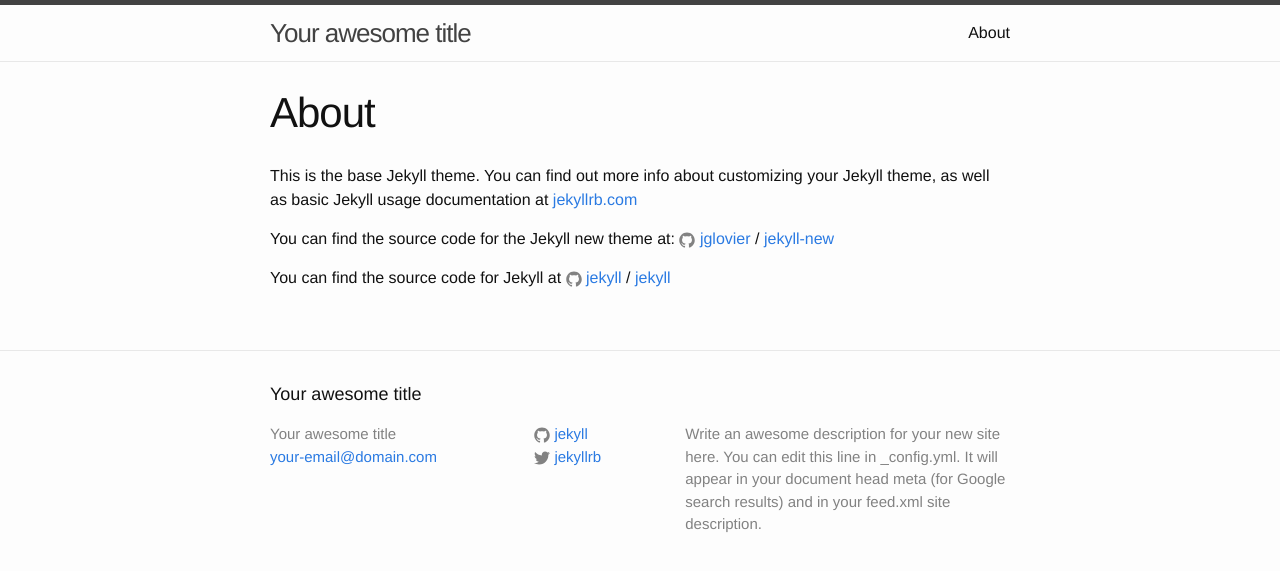
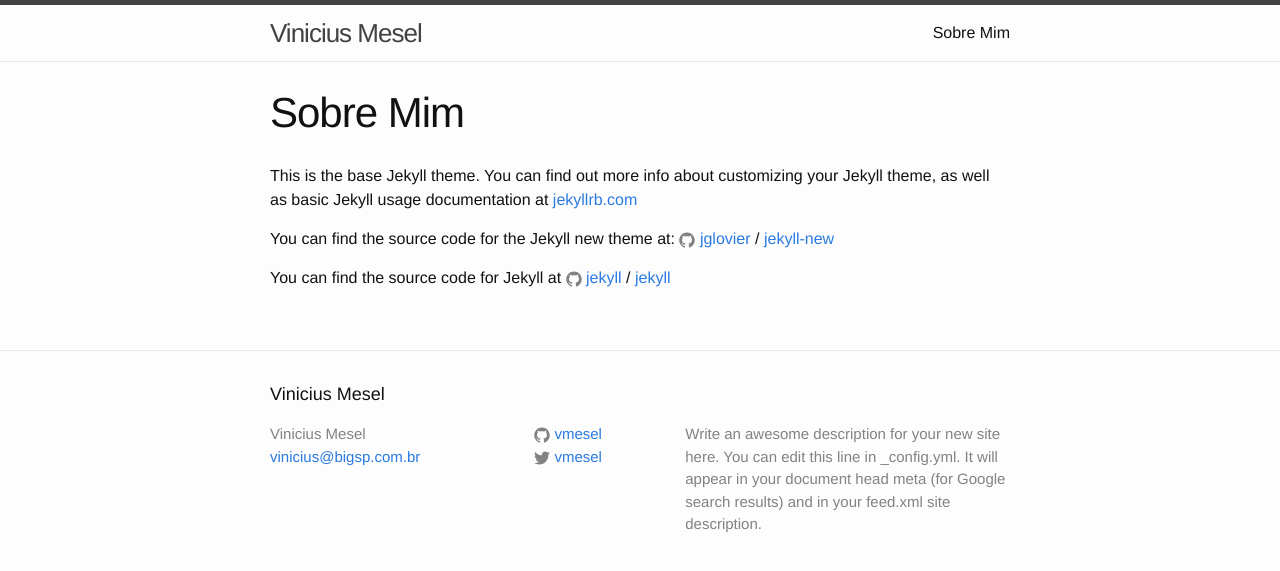
Before and after one commit to vmesel/vmesel.github.io, a Jekyll site: the page built from about.md, in a window 1280 px wide. Shown: the top 571 px of the page. Built offline with Jekyll 4.4.1, drawn with Linux system fonts in a browser that asks for light colours.

Commit message:
New Info

```diff
--- a/_config.yml
+++ b/_config.yml
@@ -6,16 +6,16 @@
 # 'jekyll serve'. If you change this file, please restart the server process.
 
 # Site settings
-title: Your awesome title
-email: your-email@domain.com
+title: Vinicius Mesel
+email: vinicius@bigsp.com.br
 description: > # this means to ignore newlines until "baseurl:"
   Write an awesome description for your new site here. You can edit this
   line in _config.yml. It will appear in your document head meta (for
   Google search results) and in your feed.xml site description.
 baseurl: "" # the subpath of your site, e.g. /blog
-url: "http://yourdomain.com" # the base hostname & protocol for your site
-twitter_username: jekyllrb
-github_username:  jekyll
+url: "http://vmesel.com" # the base hostname & protocol for your site
+twitter_username: vmesel
+github_username:  vmesel
 
 # Build settings
 markdown: kramdown
--- a/about.md
+++ b/about.md
@@ -1,6 +1,6 @@
 ---
 layout: page
-title: About
+title: Sobre Mim
 permalink: /about/
 ---
 
```
